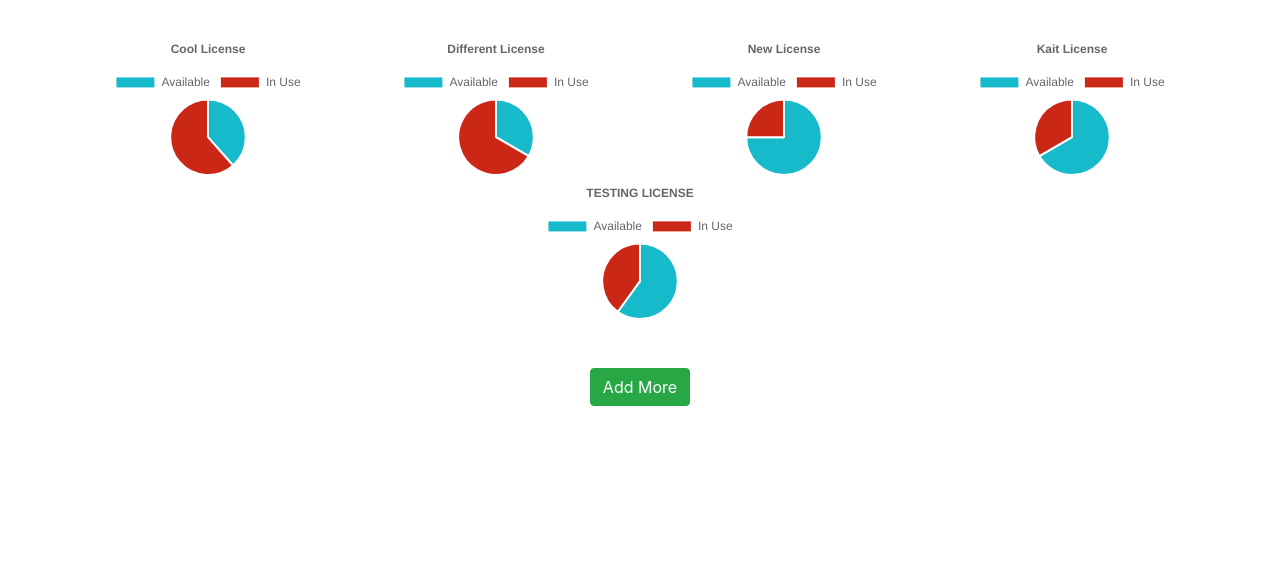
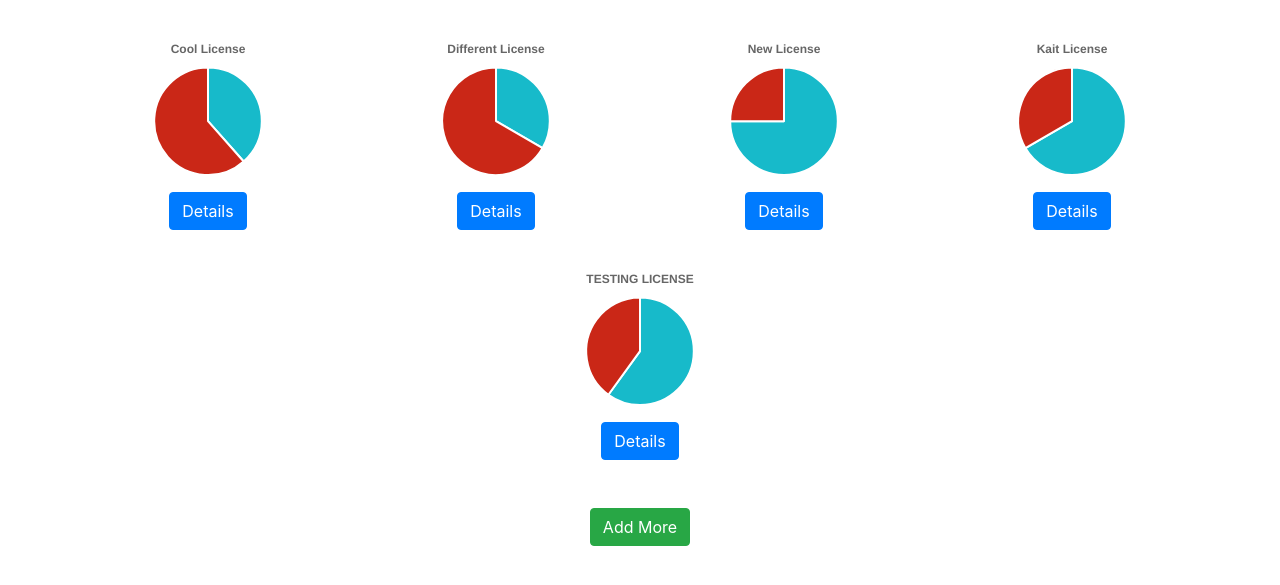
Before and after one commit to Wild-Koala-LLC/LicenseMgmt, a Django app: page / in a window 1280 px wide. Shown: the part 56-641 px from the top of the page. Run offline with Django 3.2, Linux system fonts and the light colour scheme; data comes from the database, SQL or seed files in the repository; both versions use the stored data as it was after the commit; some libraries are stand-ins or nearby versions.

Commit message:
Remove legends, add details button, linked it to license details

```diff
--- a/dashboard/static/dashboard/css/twiggy_style.css
+++ b/dashboard/static/dashboard/css/twiggy_style.css
@@ -17,12 +17,12 @@
 .visuals-container {
     width: 90%;
     margin: auto;
-    padding-top: 2em;
     display: flex;
     justify-content: center;
     flex-wrap: wrap;
 }
 .visual {
+    margin-top: 2em;
     border: 1em;
     border-radius: 25px;
     border-color: '#17BACA';
--- a/dashboard/templates/pie_chart.html
+++ b/dashboard/templates/pie_chart.html
@@ -12,6 +12,11 @@
 
       <div id="container" class="visual">
         <canvas id="pie-chart{{ forloop.counter }}"></canvas>
+        <div class="center">
+          <a href="/license_details">
+            <button type="button" class="btn btn-primary details-button" style="margin-top: 1em;">Details</button>
+          </a>
+        </div>
       </div>
 
 
@@ -23,28 +28,6 @@
 {# Create visual 1, a pie chart #}
   <script src="https://cdn.jsdelivr.net/npm/chart.js@2.9.3/dist/Chart.min.js"></script>
   <script>
-
-    var pie_config = {
-      type: 'pie',
-      data: {
-        datasets: [{
-          data: [1,3],
-          backgroundColor: [
-            '#17BACA',
-            '#CA2717',
-          ],
-          label: 'Cool Licenses'
-        }],
-        labels: ['Available', 'In Use']
-      },
-      options: {
-        title: {
-          display: true,
-          text: 'Cool Licenses'
-        },
-        responsive: true
-      }
-    };
 
     window.onload = function() {
 
@@ -64,6 +47,9 @@
             labels: {{ labels|safe }}
           },
           options: {
+            legend: {
+              display: false
+            },
             title: {
               display: true,
               text: '{{ key|safe }}'
```
Also changed, not shown: db.sqlite3.
